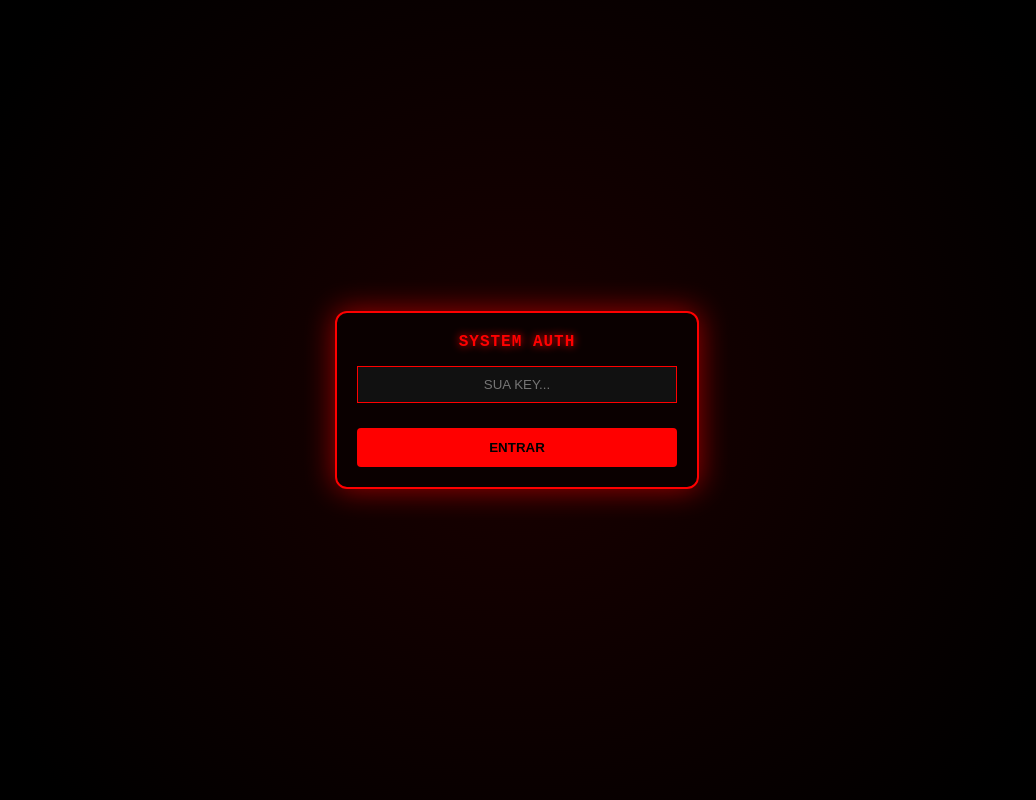
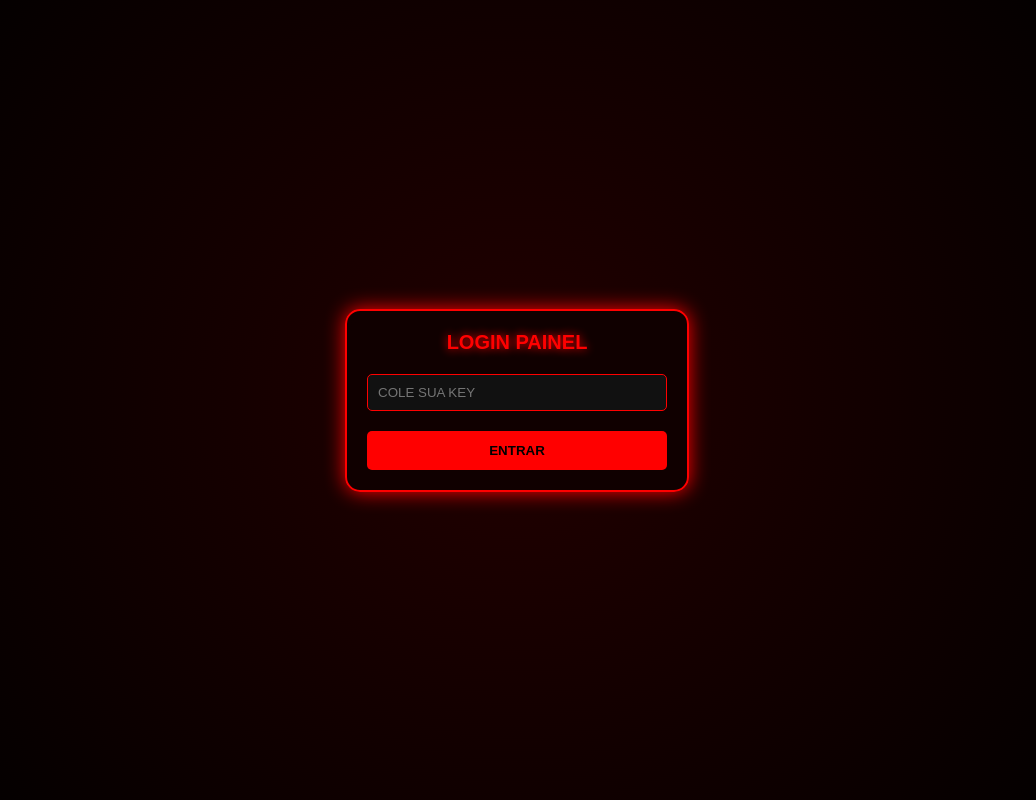
Before and after one commit to Hszinnz0/Aux-lio-ZTSensi7xz, a plain HTML site: page index.html in a window 1280 px wide. Shown: the whole page, without its empty margins (123-1159 px from the left). Drawn offline with Linux system fonts and the light colour scheme.

Commit message:
Update index.html

```diff
--- a/index.html
+++ b/index.html
@@ -3,96 +3,74 @@
 <head>
     <meta charset="UTF-8">
     <meta name="viewport" content="width=device-width, initial-scale=1.0">
-    <title>Auxilio Hszinnz_</title>
+    <title>Painel VIP - Hszinnz_</title>
 </head>
 <body>
 
     <script>
         (function() {
-            // 1. INJETANDO O CSS (Visual do Painel)
+            // 1. VISUAL DO PAINEL (CSS)
             const css = `
-                body { background-color: #000; display: flex; justify-content: center; align-items: center; height: 100vh; margin: 0; font-family: 'Courier New', Courier, monospace; color: white; overflow: hidden; background-image: radial-gradient(circle, #1a0000 0%, #000 80%); }
-                #loginScreen { width: 320px; background: rgba(10, 0, 0, 0.95); border: 2px solid #ff0000; border-radius: 12px; padding: 20px; text-align: center; box-shadow: 0 0 30px rgba(255, 0, 0, 0.6); z-index: 200; }
-                #mainPanel { display: none; width: 320px; background: rgba(10, 0, 0, 0.95); border: 2px solid #ff0000; border-radius: 12px; padding: 15px; box-shadow: 0 0 25px rgba(255, 0, 0, 0.4); position: relative; z-index: 10; }
-                .header { text-align: center; font-weight: bold; margin-bottom: 15px; text-shadow: 0 0 8px red; color: #ff0000; letter-spacing: 1px; }
-                .tabs { display: flex; gap: 5px; margin-bottom: 20px; }
-                .tab-btn { flex: 1; padding: 8px 2px; border: 1px solid #ff0000; font-size: 10px; cursor: pointer; background: transparent; color: white; text-transform: uppercase; transition: 0.3s; border: 1px solid red; }
-                .tab-btn.active { background: #ff0000; color: black; font-weight: bold; }
-                .content { display: none; min-height: 200px; }
-                .content.active { display: block; }
-                .option-row { display: flex; justify-content: space-between; margin-bottom: 12px; font-size: 13px; }
-                .btn-action { width: 100%; padding: 12px; color: white; border-radius: 4px; font-weight: bold; text-transform: uppercase; cursor: pointer; border: none; margin-top: 10px; }
-                .input-key, .input-model { width: 100%; padding: 10px; background: #111; border: 1px solid #ff0000; color: white; margin-bottom: 15px; text-align: center; box-sizing: border-box; }
-                #hackerOverlay { position: fixed; top: 0; left: 0; width: 100%; height: 100%; background: rgba(0,0,0,0.9); z-index: 500; display: none; pointer-events: none; }
-                .hacker-text { position: absolute; color: #ff0000; font-size: 20px; writing-mode: vertical-rl; text-shadow: 0 0 5px red; animation: fall 2s linear infinite; }
-                @keyframes fall { to { transform: translateY(100vh); } }
+                body { background-color: #000; display: flex; justify-content: center; align-items: center; height: 100vh; margin: 0; font-family: sans-serif; color: white; overflow: hidden; background: radial-gradient(circle, #200 0%, #000 100%); }
+                #loginScreen, #mainPanel { width: 300px; background: rgba(15, 0, 0, 0.9); border: 2px solid #f00; border-radius: 15px; padding: 20px; text-align: center; box-shadow: 0 0 20px #f00; }
+                #mainPanel { display: none; }
+                .header { color: #f00; font-weight: bold; margin-bottom: 20px; text-shadow: 0 0 10px #f00; font-size: 20px; }
+                .btn-action { width: 100%; padding: 12px; background: #f00; color: #000; border: none; border-radius: 5px; font-weight: bold; cursor: pointer; margin-top: 10px; text-transform: uppercase; }
+                .input-style { width: 100%; padding: 10px; background: #111; border: 1px solid #f00; color: #fff; margin-bottom: 10px; border-radius: 5px; box-sizing: border-box; }
+                #overlay { position: fixed; top: 0; left: 0; width: 100%; height: 100%; background: #000; z-index: 1000; display: none; justify-content: center; align-items: center; color: #f00; font-size: 25px; font-family: monospace; }
             `;
-            const styleSheet = document.createElement("style");
-            styleSheet.innerText = css;
-            document.head.appendChild(styleSheet);
+            const style = document.createElement("style"); style.innerText = css; document.head.appendChild(style);
 
-            // 2. ESTRUTURA DO PAINEL
+            // 2. ESTRUTURA HTML
             document.body.innerHTML = `
+                <div id="overlay">INJETANDO...</div>
                 <div id="loginScreen">
-                    <div class="header">SYSTEM AUTH</div>
-                    <input type="password" id="keyInput" class="input-key" placeholder="SUA KEY...">
-                    <button id="loginBtn" class="btn-action" style="background:red; color:black;">ENTRAR</button>
+                    <div class="header">LOGIN PAINEL</div>
+                    <input type="password" id="key" class="input-style" placeholder="COLE SUA KEY">
+                    <button onclick="logar()" class="btn-action">ENTRAR</button>
                 </div>
-                <div id="hackerOverlay"></div>
                 <div id="mainPanel">
-                    <div class="header">@HSZINNZ_ PANEL</div>
-                    <div class="tabs">
-                        <button class="tab-btn active" data-tab="tab1">AIMBOT</button>
-                        <button class="tab-btn" data-tab="tab2">SENSI</button>
+                    <div class="header">@HSZINNZ_</div>
+                    <div style="text-align:left; margin-bottom:15px;">
+                        <label><input type="checkbox" checked> AIMLOCK 100%</label><br>
+                        <label><input type="checkbox" checked> ANTIBAN ATIVO</label>
                     </div>
-                    <div id="tab1" class="content active">
-                        <div class="option-row"><span>AUTO HEADSHOT</span><input type="checkbox" checked></div>
-                        <div class="option-row"><span>AIMLOCK 95%</span><input type="checkbox" checked></div>
-                        <button id="injectBtn" class="btn-action" style="background:black; color:red; border:1px solid red;">INJETAR E ABRIR FF</button>
-                    </div>
-                    <div id="tab2" class="content">
-                        <input type="text" id="model" class="input-model" placeholder="MODELO CELULAR">
-                        <button id="genBtn" class="btn-action" style="background:red; color:black;">GERAR SENSI</button>
-                    </div>
+                    <button id="btnInjetar" class="btn-action" style="background:transparent; color:#f00; border:1px solid #f00;">INJETAR E ABRIR FF</button>
                 </div>
             `;
 
-            // 3. LÓGICA DE FUNCIONAMENTO
-            document.getElementById('loginBtn').onclick = () => {
-                if(document.getElementById('keyInput').value === "Hszinnz-lindãodms") {
+            // 3. LÓGICA DE ABERTURA (O SEGREDO)
+            window.logar = function() {
+                if(document.getElementById('key').value === "Hszinnz-lindãodms") {
                     document.getElementById('loginScreen').style.display = 'none';
                     document.getElementById('mainPanel').style.display = 'block';
-                } else { alert("KEY ERRADA!"); }
+                } else { alert("KEY INVÁLIDA!"); }
             };
 
-            document.getElementById('injectBtn').onclick = () => {
-                const overlay = document.getElementById('hackerOverlay');
-                overlay.style.display = 'block';
+            document.getElementById('btnInjetar').onclick = function() {
+                document.getElementById('overlay').style.display = 'flex';
 
                 setTimeout(() => {
-                    overlay.style.display = 'none';
-                    alert("ARQUIVOS INJETADOS! ABRINDO JOGO...");
+                    document.getElementById('overlay').style.display = 'none';
+                    alert("INJETADO COM SUCESSO!");
 
-                    // LÓGICA DE ABERTURA FORÇADA
-                    // Tenta abrir o Free Fire Normal
-                    window.location.href = "intent://#Intent;package=com.dts.freefireth;scheme=android-app;end";
+                    // --- TENTATIVA DE ABERTURA FORÇADA ---
 
-                    // Pequeno atraso para tentar o Max caso o primeiro falhe
+                    // 1ª Tentativa: Protocolo Direto (Pula a Play Store)
+                    window.location.href = "freefireth://";
+
+                    // 2ª Tentativa (após 500ms): Caso o celular não entenda o primeiro, tenta o Intent
+                    setTimeout(() => {
+                        window.location.href = "intent://#Intent;package=com.dts.freefireth;scheme=android-app;end";
+                    }, 500);
+
+                    // 3ª Tentativa: Free Fire MAX (caso o usuário tenha o Max)
                     setTimeout(() => {
                         window.location.href = "intent://#Intent;package=com.dts.freefiremax;scheme=android-app;end";
-                    }, 500);
+                    }, 1000);
 
-                }, 3000);
+                }, 2500);
             };
-
-            document.querySelectorAll('.tab-btn').forEach(b => {
-                b.onclick = () => {
-                    document.querySelectorAll('.content').forEach(c => c.classList.remove('active'));
-                    document.querySelectorAll('.tab-btn').forEach(t => t.classList.remove('active'));
-                    document.getElementById(b.dataset.tab).classList.add('active');
-                    b.classList.add('active');
-                }
-            });
         })();
     </script>
 </body>
```
